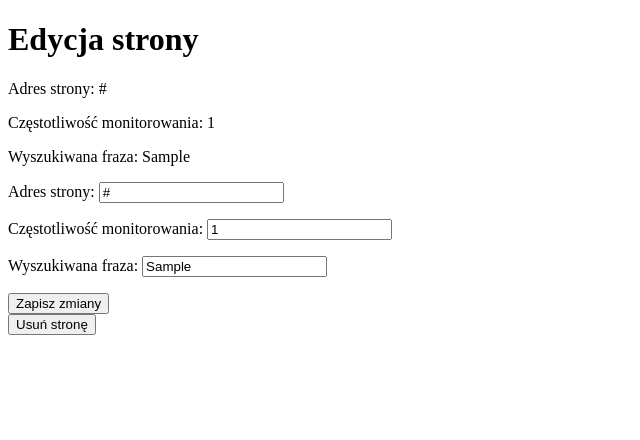
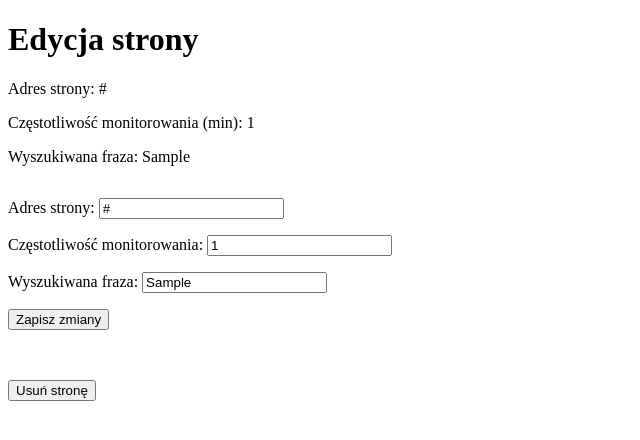
Before and after one commit to PiotrJuniorWawrzyniak/web_monitor, a Django app: page /site/1/ in a window 1280 px wide. Shown: the top 440 px of the page, without its empty margins (0-640 px from the left). Run offline with Django 5.2, Linux system fonts and the light colour scheme; tables that the repository leaves empty hold one stand-in row (values such as "Sample post"); parts of the project's set-up code (start-up, migrations or seed data) failed here and were passed over.

Commit message:
Adjusted delete button position for site editing page

```diff
--- a/blog/forms.py
+++ b/blog/forms.py
@@ -15,5 +15,5 @@ class MonitoredSiteForm(forms.ModelForm):
     def clean_url(self):
         url = self.cleaned_data.get('url')
         if MonitoredSite.objects.filter(url=url).exclude(pk=self.instance.pk).exists():
-            raise forms.ValidationError("Ta strona jest już monitorowana.")
+            raise forms.ValidationError("Ta strona jest już monitorowana")
         return url
--- a/blog/templates/blog/site_detail.html
+++ b/blog/templates/blog/site_detail.html
@@ -3,22 +3,36 @@
 <head>
     <meta charset="UTF-8">
     <title>EDYCJA STRONY</title>
+    <style>
+        .form-container {
+            display: flex;
+            flex-direction: column;
+            align-items: flex-start;
+        }
+        .delete-button-container {
+            margin-top: 50px; /* Większy odstęp między formularzami */
+        }
+    </style>
 </head>
 <body>
     <h1>Edycja strony</h1>
     <p>Adres strony: {{ site.url }}</p>
-    <p>Częstotliwość monitorowania: {{ site.check_interval }}</p>
+    <p>Częstotliwość monitorowania (min): {{ site.check_interval }}</p>
     <p>Wyszukiwana fraza: {{ site.keyword }}</p>
 
+    <div class="form-container">
         <form method="post">
             {% csrf_token %}
             {{ form.as_p }}
             <button type="submit">Zapisz zmiany</button>
         </form>
 
+        <div class="delete-button-container">
             <form action="{% url 'site_delete' site.id %}" method="post" onsubmit="return confirm('Czy na pewno chcesz usunąć tę stronę?');">
                 {% csrf_token %}
                 <button type="submit">Usuń stronę</button>
             </form>
+        </div>
+    </div>
 </body>
 </html>
```
Lines whose indentation alone changed are shown as unchanged.
